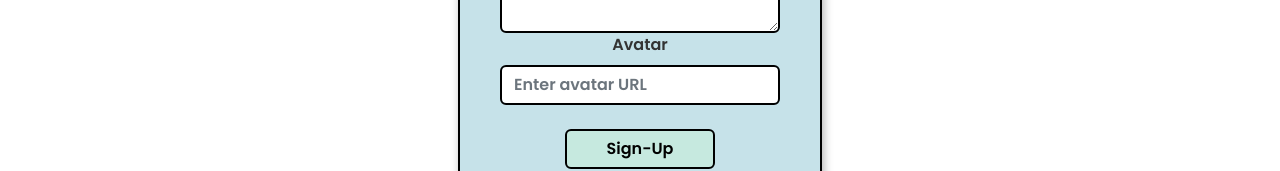
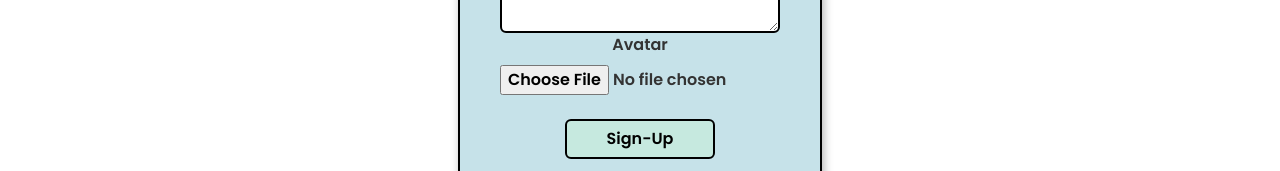
Before and after one commit to t-iffany/pawhub, a React (Create React App) app in the folder pawhub-frontend/: page /signup in a window 1280 px wide. Shown: the part 727-898 px from the top of the page. Built offline with nearby package versions, Linux system fonts and the light colour scheme; no server answers.

Commit message:
change avatar field to be able to upload images

```diff
--- a/pawhub-frontend/src/components/User/SignUp.jsx
+++ b/pawhub-frontend/src/components/User/SignUp.jsx
@@ -19,8 +19,7 @@ export default function SignUp({ setCurrentUser }) {
     password: "",
     dog_name: "",
     breed: "",
-    description: "",
-    avatar: "",
+    description: ""
   });
 
   const [options, setOptions] = useState([]);
@@ -81,10 +80,21 @@ export default function SignUp({ setCurrentUser }) {
   function handleSubmit(e) {
     e.preventDefault();
 
-    const userCreds = { ...formData };
+    const signupData = new FormData();
+    signupData.append("username", formData.username);
+    signupData.append("password", formData.password);
+    signupData.append("email", formData.email);
+    signupData.append("dog_name", formData.dog_name);
+    signupData.append("breed", formData.breed);
+    signupData.append("description", formData.description);
+    signupData.append("avatar", selectedFile);
 
     axios
-      .post("http://localhost:3001/api/users", userCreds)
+      .post("http://localhost:3001/api/users", signupData, {
+        headers: {
+          "Content-Type": "multipart/form-data",
+        },
+      })
       .then((user) => {
         setCurrentUser(user.data);
         localStorage.setItem("userInfo", JSON.stringify(user.data));
@@ -188,7 +198,7 @@ export default function SignUp({ setCurrentUser }) {
             </Form.Group>
             <Form.Group controlId="avatar">
               <Form.Label>Avatar</Form.Label>
-              <Form.Control
+              {/* <Form.Control
                 type="text"
                 name="avatar"
                 label="Avatar"
@@ -196,6 +206,12 @@ export default function SignUp({ setCurrentUser }) {
                 onChange={handleChange}
                 value={formData.avatar}
                 placeholder="Enter avatar URL"
+              /> */}
+              <input
+              type="file"
+              name="avatar"
+              onChange={handleFileSelect}
+              accept="image/*"
               />
             </Form.Group>
             <br></br>
```
